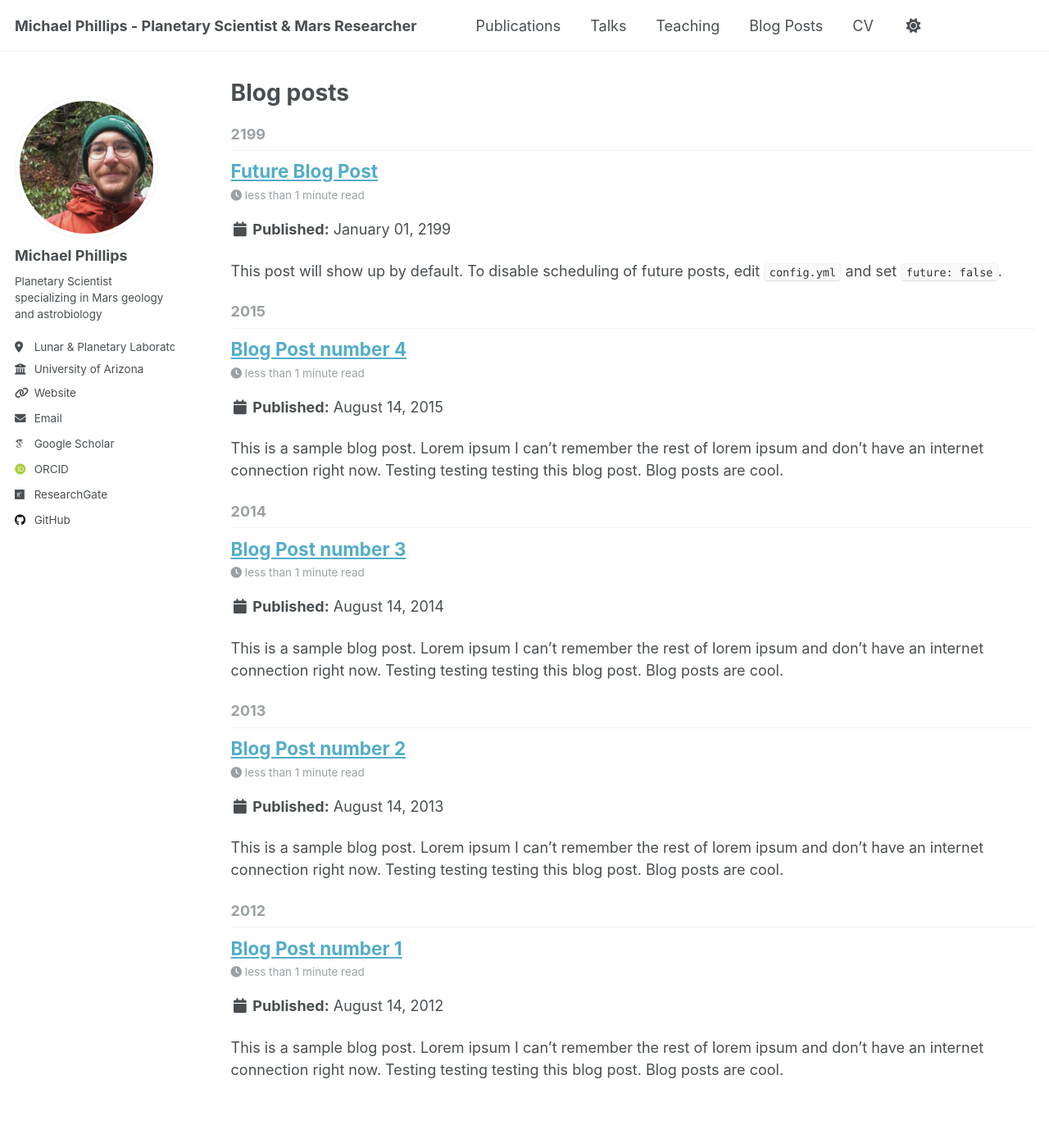
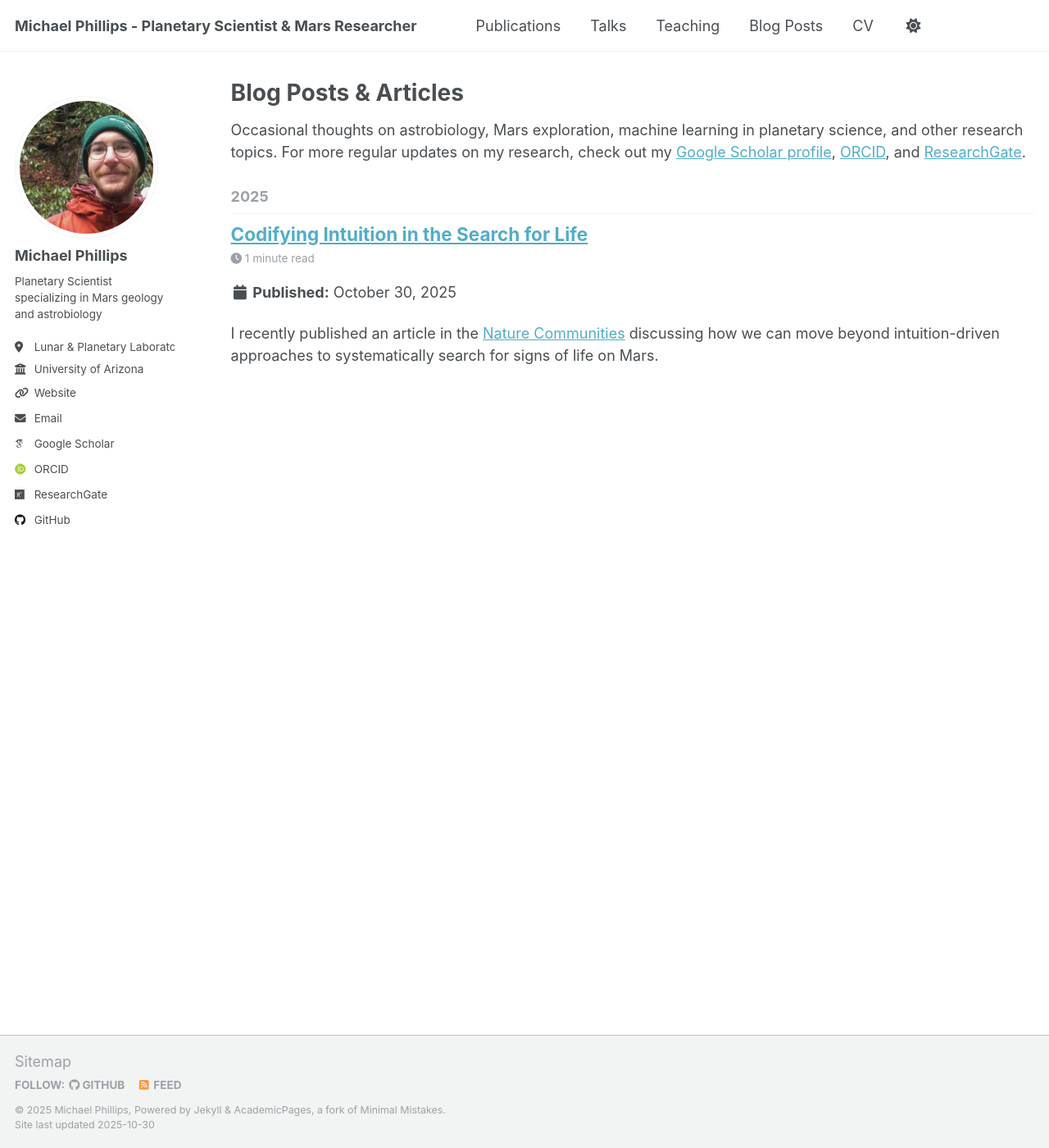
Before and after one commit to Michael-S-Phillips/michael-s-phillips.github.io, a Jekyll site: the page built from _pages/year-archive.html, in a window 1280 px wide and 1400 px high. Shown: the whole window at 82% size. Built offline with Jekyll 4.4.1, drawn with Linux system fonts in a browser that asks for light colours; some web fonts are replaced; a script that is not in the unit is left out.

Commit message:
Clean up blog section and add first blog post
Changes:
- Deleted 5 example placeholder blog posts
- Created first real blog post: "Codifying Intuition in the Search for Life"
  - Links to Nature Communities article
  - Summarizes the research on systematic biosignature detection
  - Discusses methodology and implications for Mars exploration
- Updated blog archive page with professional messaging
- Added links to academic profiles (Google Scholar, ORCID, ResearchGate)
- Updated title to "Blog Posts & Articles"

The blog structure is now ready for future posts while featuring your
Nature Communities article as the first entry.

🤖 Generated with [Claude Code](https://claude.com/claude-code)

Co-Authored-By: Claude <noreply@anthropic.com>

```diff
--- a/_pages/year-archive.html
+++ b/_pages/year-archive.html
@@ -1,13 +1,18 @@
 ---
 layout: archive
 permalink: /year-archive/
-title: "Blog posts"
+title: "Blog Posts & Articles"
 author_profile: true
 redirect_from:
   - /wordpress/blog-posts/
 ---
 
 {% include base_path %}
+
+<div style="margin-bottom: 30px;">
+  <p>Occasional thoughts on astrobiology, Mars exploration, machine learning in planetary science, and other research topics. For more regular updates on my research, check out my <a href="https://scholar.google.com/citations?user=1DCuzasAAAAJ&hl=en">Google Scholar profile</a>, <a href="https://orcid.org/0000-0001-8873-2238">ORCID</a>, and <a href="https://www.researchgate.net/profile/Michael-Phillips-23/research">ResearchGate</a>.</p>
+</div>
+
 {% capture written_year %}'None'{% endcapture %}
 {% for post in site.posts %}
   {% capture year %}{{ post.date | date: '%Y' }}{% endcapture %}
--- a/_posts/2012-08-14-blog-post-1.md
+++ /dev/null
@@ -1,20 +0,0 @@
----
-title: 'Blog Post number 1'
-date: 2012-08-14
-permalink: /posts/2012/08/blog-post-1/
-tags:
-  - cool posts
-  - category1
-  - category2
----
-
-This is a sample blog post. Lorem ipsum I can't remember the rest of lorem ipsum and don't have an internet connection right now. Testing testing testing this blog post. Blog posts are cool.
-
-Headings are cool
-======
-
-You can have many headings
-======
-
-Aren't headings cool?
-------
--- a/_posts/2013-08-14-blog-post-2.md
+++ /dev/null
@@ -1,20 +0,0 @@
----
-title: 'Blog Post number 2'
-date: 2013-08-14
-permalink: /posts/2013/08/blog-post-2/
-tags:
-  - cool posts
-  - category1
-  - category2
----
-
-This is a sample blog post. Lorem ipsum I can't remember the rest of lorem ipsum and don't have an internet connection right now. Testing testing testing this blog post. Blog posts are cool.
-
-Headings are cool
-======
-
-You can have many headings
-======
-
-Aren't headings cool?
-------
--- a/_posts/2014-08-14-blog-post-3.md
+++ /dev/null
@@ -1,20 +0,0 @@
----
-title: 'Blog Post number 3'
-date: 2014-08-14
-permalink: /posts/2014/08/blog-post-3/
-tags:
-  - cool posts
-  - category1
-  - category2
----
-
-This is a sample blog post. Lorem ipsum I can't remember the rest of lorem ipsum and don't have an internet connection right now. Testing testing testing this blog post. Blog posts are cool.
-
-Headings are cool
-======
-
-You can have many headings
-======
-
-Aren't headings cool?
-------
--- /dev/null
+++ b/_posts/2025-10-30-codifying-intuition-mars-biosignatures.md
@@ -0,0 +1,31 @@
+---
+title: 'Codifying Intuition in the Search for Life'
+date: 2025-10-30
+permalink: /posts/2025/10/codifying-intuition-mars-biosignatures/
+tags:
+  - astrobiology
+  - machine learning
+  - mars exploration
+  - biosignatures
+---
+
+I recently published an article in the [Nature Communities](https://communities.springernature.com/posts/codifying-intuition-in-the-search-for-life) discussing how we can move beyond intuition-driven approaches to systematically search for signs of life on Mars.
+
+## The Challenge
+
+Current Mars rovers lack a strategic roadmap for locating biosignatures within habitable environments. Unlike orbital missions that can leverage vast datasets across an entire planet, rover teams must make targeted decisions about where to explore. This is where intuition has traditionally guided exploration decisions—but intuition is inherently subjective and difficult to standardize.
+
+## Our Approach
+
+We developed a repeatable, data-driven methodology that combines:
+- **Geological knowledge** of Mars-analog environments
+- **Statistical ecology** to understand microbial distribution patterns
+- **Machine learning** (convolutional neural networks) to create "biosignature probability maps"
+
+Testing this framework at Salar de Pajonales in the Andes—a terrestrial site that mimics early Mars conditions—we demonstrated that we can systematically identify high-probability targets for discovering microbial life signatures.
+
+## Why This Matters
+
+By building a library of "biosignature roadmaps" from multiple Mars-analog sites, we can identify universal patterns that apply to extreme environments. This transforms astrobiology from an intuition-based discipline into a standardized, comparable, and scientifically validated search strategy.
+
+Read the full article [here](https://communities.springernature.com/posts/codifying-intuition-in-the-search-for-life).
--- a/_posts/2199-01-01-future-post.md
+++ /dev/null
@@ -1,11 +0,0 @@
----
-title: 'Future Blog Post'
-date: 2199-01-01
-permalink: /posts/2012/08/blog-post-4/
-tags:
-  - cool posts
-  - category1
-  - category2
----
-
-This post will show up by default. To disable scheduling of future posts, edit `config.yml` and set `future: false`.
```
Also changed, not shown: _posts/2015-08-14-blog-post-4.md (deleted, +0 -20 lines), assets/images/04_crust_strat_sketchv2.png (renamed from images/04_crust_strat_sketchv2.png).
